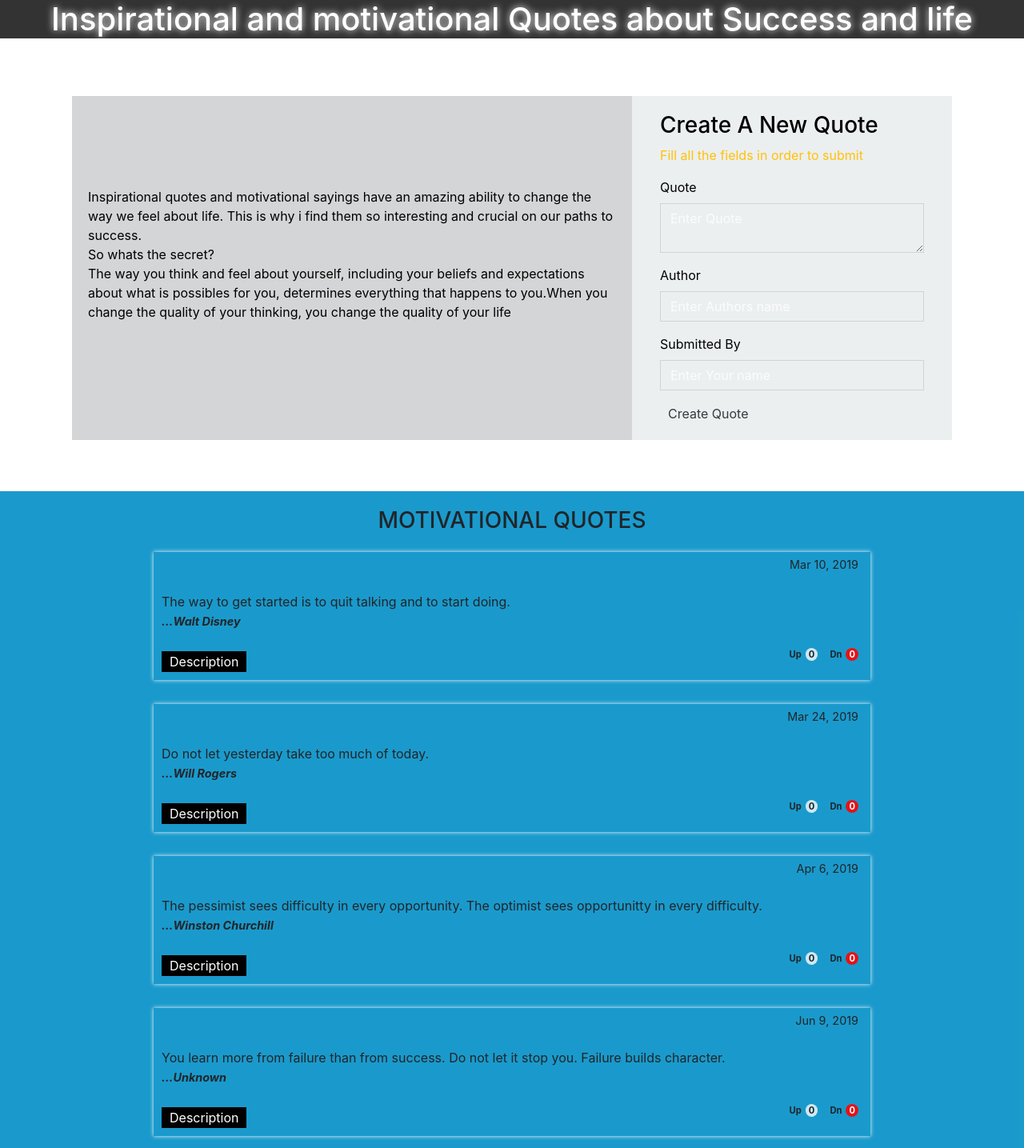
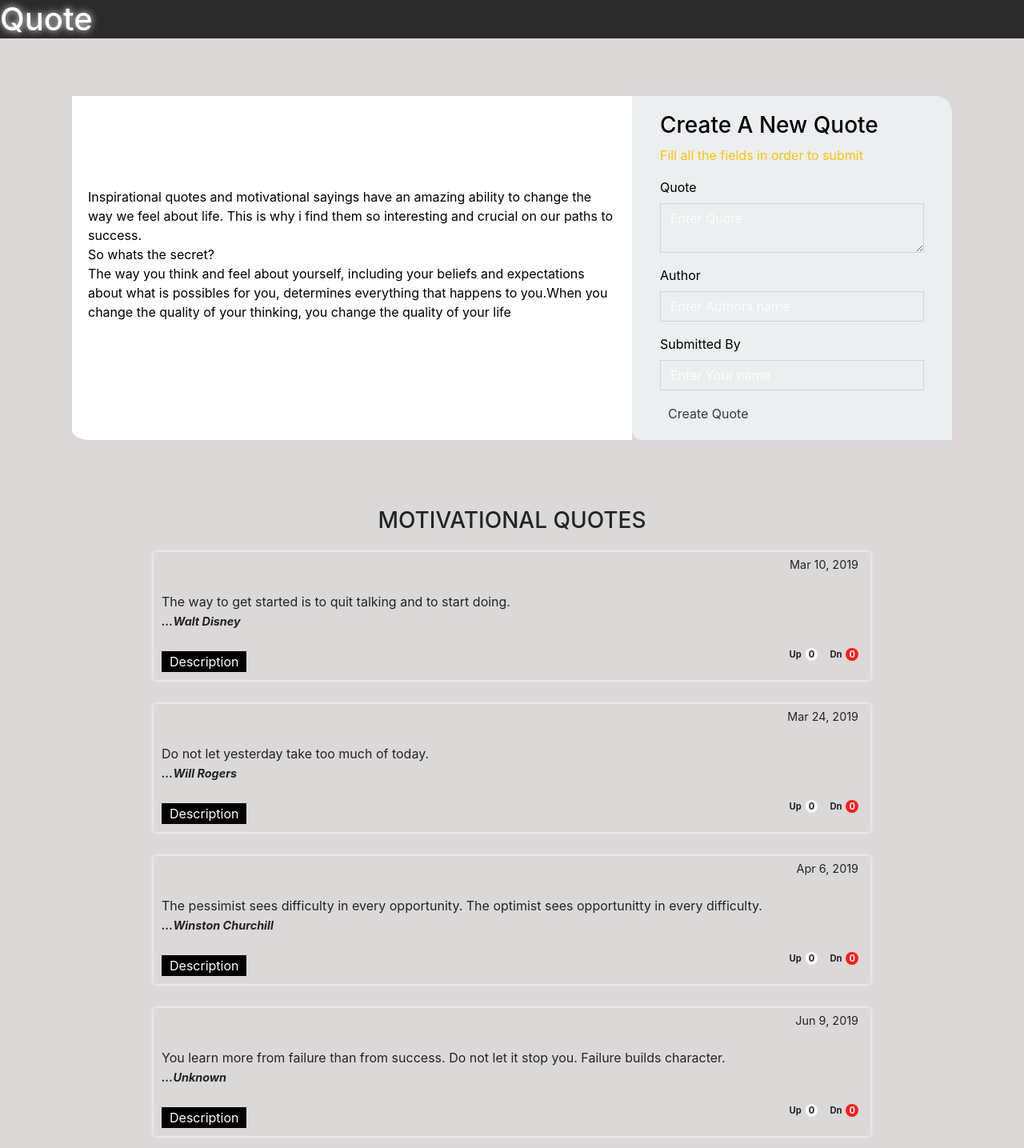
Before and after one commit to kelvin-daniel/quote-app, an Angular app in the folder quote/: page / in a window 1280 px wide. Shown: the whole page at 80% size. Built offline with nearby package versions, Linux system fonts and the light colour scheme.

Commit message:
add navbar and logo

```diff
--- a/quote/src/app/quote/quote.component.css
+++ b/quote/src/app/quote/quote.component.css
@@ -20,8 +20,9 @@ h1 {
   padding: 10% 20px;
   width: 700px;
   max-width: 100;
-  background: rgb(212, 213, 214);
+  background: rgb(255, 255, 255);
   text-align: left;
+  border-bottom-left-radius: 3%;
 }
 
 .intro .new-quote {
@@ -29,11 +30,12 @@ h1 {
   max-width: 100%;
   padding: 20px 20px;
   background: rgb(236, 239, 240);
+  border-top-right-radius: 5%;
 }
 
 
 .quote-section {
-  background: rgba(2, 143, 199, 0.9);
+  background: rgba(219, 216, 216);
   display: flex;
   justify-content: center;
   flex-wrap: wrap;
--- a/quote/src/app/quote/quote.component.html
+++ b/quote/src/app/quote/quote.component.html
@@ -1,4 +1,4 @@
-<h1 class="text-center">Inspirational and motivational Quotes about Success and life</h1>
+<h1 class="text-left">Quote</h1>
 <section class="intro container ">
   <div>
 
--- a/quote/src/styles.css
+++ b/quote/src/styles.css
@@ -9,11 +9,10 @@
 }
 html{
   scroll-behavior: smooth;
-  background-color: antiquewhite;
 }
 body{
   min-height: 100vh;
-  background: rgb(255, 255, 255);
+  background: rgb(219, 216, 216);
   background-size: cover;
   background-repeat: no-repeat;
   background-attachment: fixed;
```
